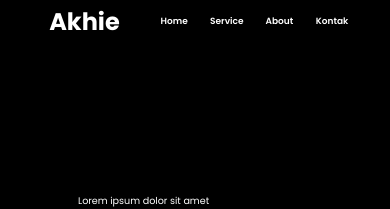
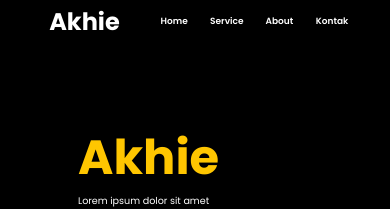
Before and after one commit to akhie-art/akhie, a plain HTML site: page index.html in a window 390 px wide. Shown: the top 209 px of the page. Drawn offline with Linux system fonts and the light colour scheme.

Commit message:
Update style.css

```diff
--- a/style.css
+++ b/style.css
@@ -181,7 +181,7 @@ margin-top: 25%;
   }
 
   .konten-utama h1 {
-    color:black;
+    color: #FFC600;
     font-size: 3rem;
 
   }
```
